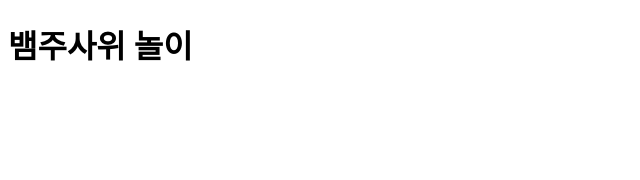
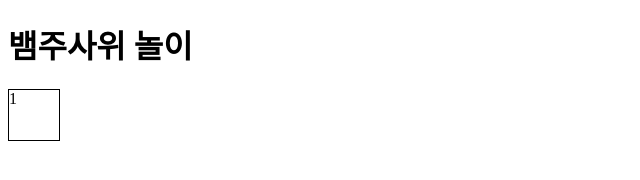
Before and after one commit to yunseop-kim/snake_dice, a plain HTML site: page index.html in a window 1280 px wide. Shown: the full height of the page, 0-640 px from the left. Drawn offline with Linux system fonts and the light colour scheme.

Commit message:
add a cell.

```diff
--- a/index.html
+++ b/index.html
@@ -10,12 +10,20 @@
         <meta name="description" content="">
         <meta name="viewport" content="width=device-width, initial-scale=1">
         <link rel="stylesheet" href="">
+        <style>
+            .cell {
+                border: black 1px solid;
+                width: 50px;
+                height: 50px;
+            }
+        </style>
     </head>
     <body>
         <!--[if lt IE 7]>
             <p class="browsehappy">You are using an <strong>outdated</strong> browser. Please <a href="#">upgrade your browser</a> to improve your experience.</p>
         <![endif]-->
         <h1>뱀주사위 놀이</h1>
+        <div class="cell">1</div>
         <script src="" async defer></script>
     </body>
 </html>
```
